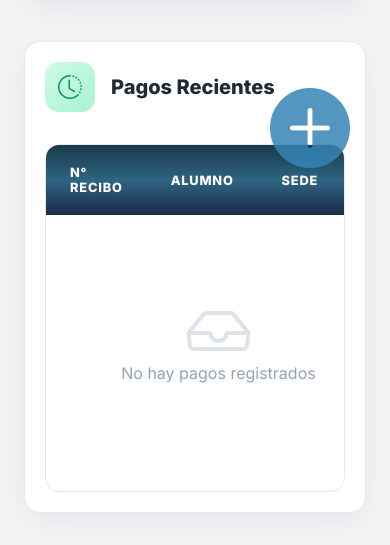
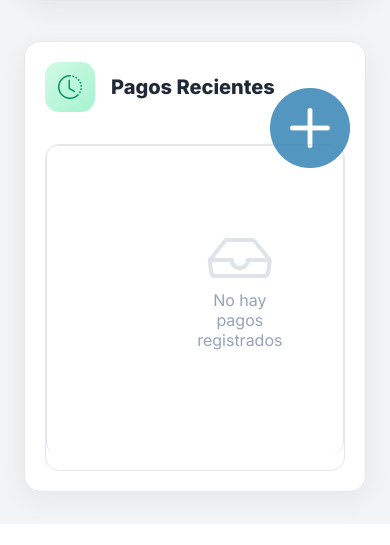
Before and after one commit to goslv/syscep, a Django app: page / in a window 390 px wide. Shown: the part 640-1185 px from the top of the page. After the commit the page ends 1162 px from the top, so only its background shows below. Run offline with Django 5.2, Linux system fonts and the light colour scheme; the visitor is signed in with stand-in values (Sample User, id 1); data comes from the database, SQL or seed files in the repository; data that the repository does not hold is empty; some libraries are stand-ins or nearby versions.

Commit message:
Responsividad de la tabla "pagos recientes" mejorada.

```diff
--- a/sysapp/templates/inicio.html
+++ b/sysapp/templates/inicio.html
@@ -676,6 +676,52 @@
             min-width: 100%;
         }
 
+        /* Ajustes para tabla de pagos en móviles muy pequeños */
+        .table-modern thead {
+            display: none; /* Ocultar cabecera en móvil */
+        }
+
+        .table-modern tbody tr {
+            display: block;
+            margin-bottom: 1rem;
+            border: 1px solid var(--border-color);
+            border-radius: 12px;
+            padding: 0.5rem;
+        }
+
+        .table-modern tbody td {
+            display: flex;
+            justify-content: space-between;
+            align-items: center;
+            text-align: right;
+            padding: 0.5rem 0.75rem;
+            border-bottom: 1px solid rgba(0,0,0,0.05);
+        }
+
+        [data-theme="dark"] .table-modern tbody td {
+            border-bottom: 1px solid rgba(255,255,255,0.05);
+        }
+
+        .table-modern tbody td:last-child {
+            border-bottom: none;
+        }
+
+        .table-modern tbody td::before {
+            content: attr(data-label);
+            font-weight: 700;
+            text-transform: uppercase;
+            font-size: 0.75rem;
+            color: var(--text-muted);
+            text-align: left;
+        }
+
+        .sede-badge {
+            max-width: 150px;
+            overflow: hidden;
+            text-overflow: ellipsis;
+            white-space: nowrap;
+        }
+
         .empty-state {
             align-items: center;
             max-width: 65%;
@@ -685,7 +731,6 @@
         }
 
         .empty-state i {
-
             text-align: center;
             font-size: 4rem;
             margin-bottom: 1.5rem;
```
